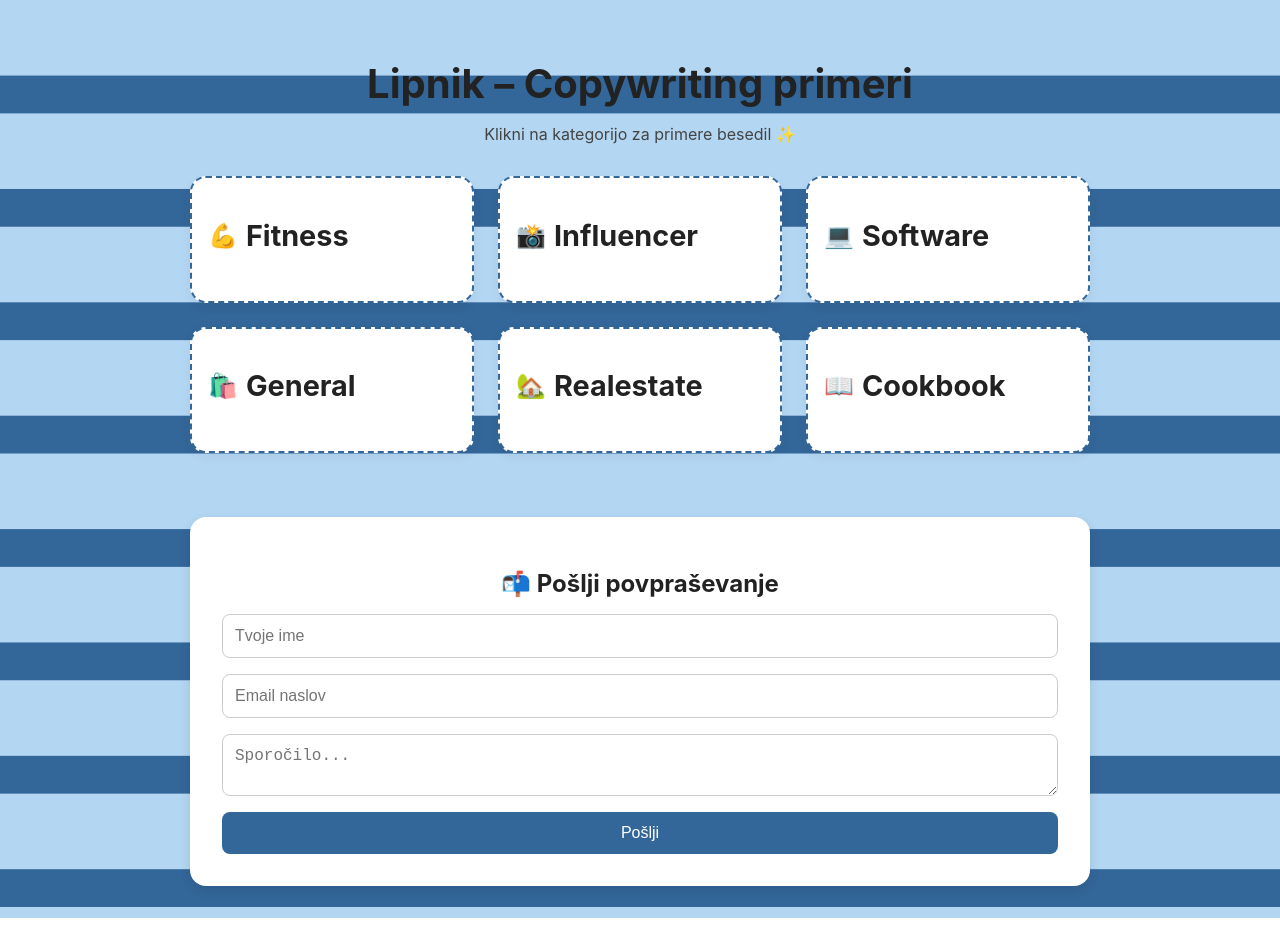
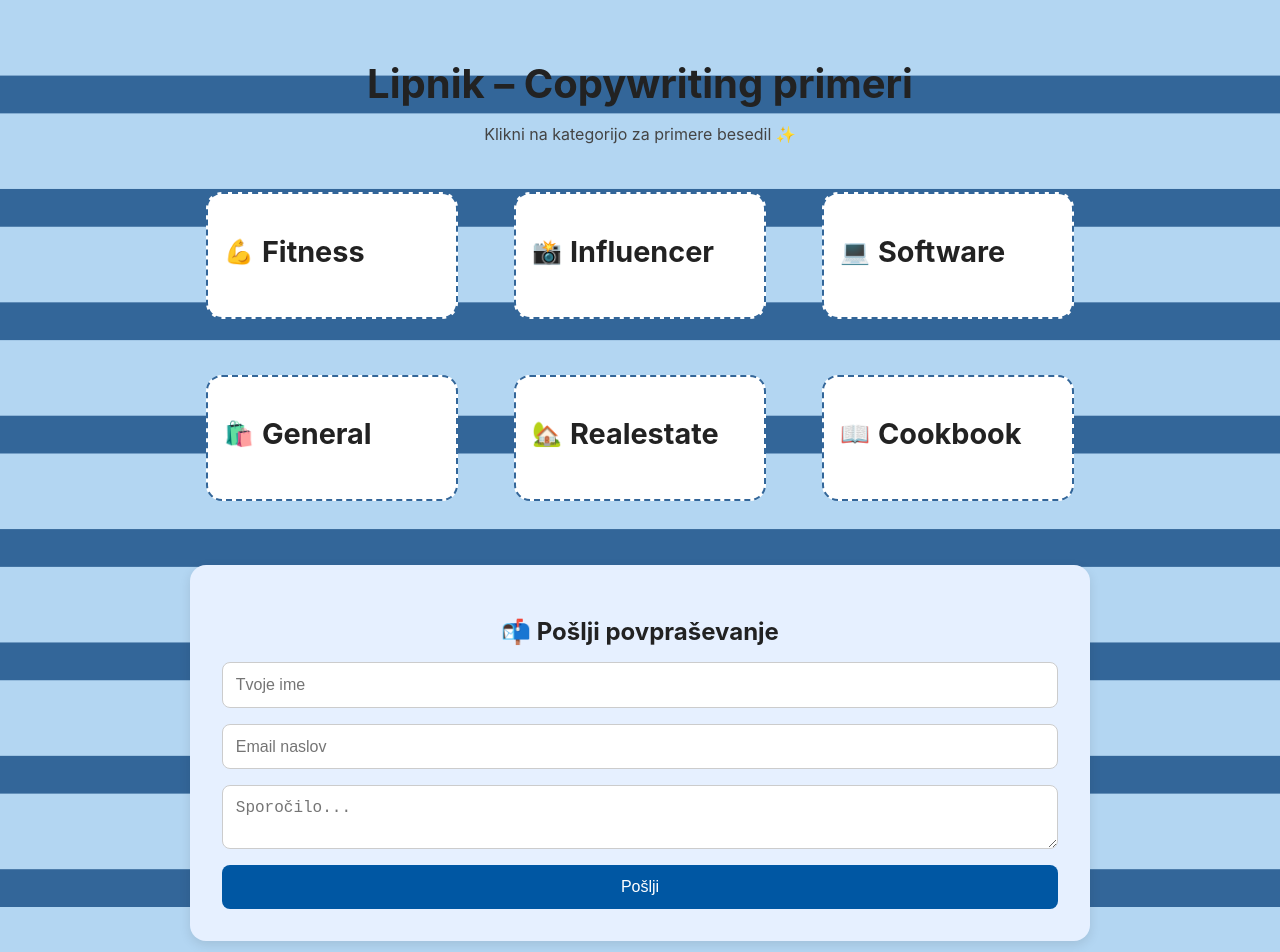
Before and after one commit to Lipnoxy/mycopywriting, a Next.js app: page / in a window 1280 px wide. Shown: the top 952 px of the page. Before the commit the page ends 918 px from the top, so only its background shows below. Built offline with nearby package versions, Linux system fonts and the light colour scheme.

Commit message:
Update globals.css

```diff
--- a/styles/globals.css
+++ b/styles/globals.css
@@ -128,3 +128,75 @@ pre {
   border-radius: 0.5rem;
   cursor: pointer;
 }
+
+.card {
+  background: white;
+  border-radius: 1rem;
+  padding: 1rem;
+  margin: 1rem;
+  cursor: pointer;
+  box-shadow: 0 0 0 transparent;
+  transition: transform 0.2s ease, box-shadow 0.2s ease;
+}
+
+.card:hover {
+  transform: translateY(-5px) scale(1.02);
+  box-shadow: 0 8px 20px rgba(0, 0, 0, 0.1);
+}
+
+.card-header {
+  display: flex;
+  align-items: center;
+  gap: 0.5rem;
+}
+
+.emoji {
+  font-size: 1.5rem;
+}
+
+.card-content {
+  margin-top: 1rem;
+}
+
+.example {
+  background-color: #f0f4ff;
+  padding: 0.8rem;
+  border-radius: 0.5rem;
+  margin-bottom: 0.5rem;
+  white-space: pre-wrap;
+}
+
+.contact-form {
+  margin-top: 3rem;
+  padding: 2rem;
+  background-color: #e6f0ff;
+  border-radius: 1rem;
+}
+
+.contact-form form {
+  display: flex;
+  flex-direction: column;
+  gap: 1rem;
+}
+
+.contact-form input,
+.contact-form textarea {
+  padding: 0.8rem;
+  border: 1px solid #ccc;
+  border-radius: 0.5rem;
+  font-size: 1rem;
+}
+
+.contact-form button {
+  background-color: #0057a3;
+  color: white;
+  padding: 0.8rem 1.2rem;
+  border: none;
+  border-radius: 0.5rem;
+  cursor: pointer;
+  transition: background-color 0.2s ease;
+}
+
+.contact-form button:hover {
+  background-color: #003d73;
+}
```
